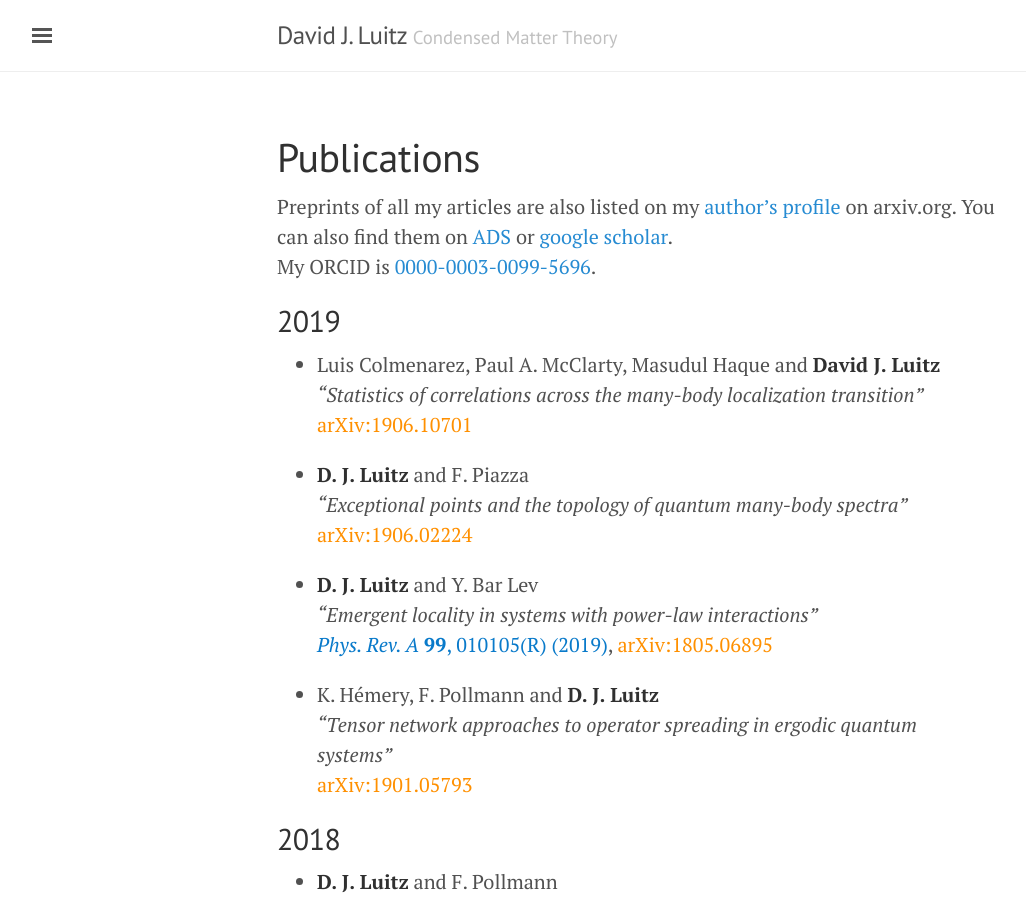
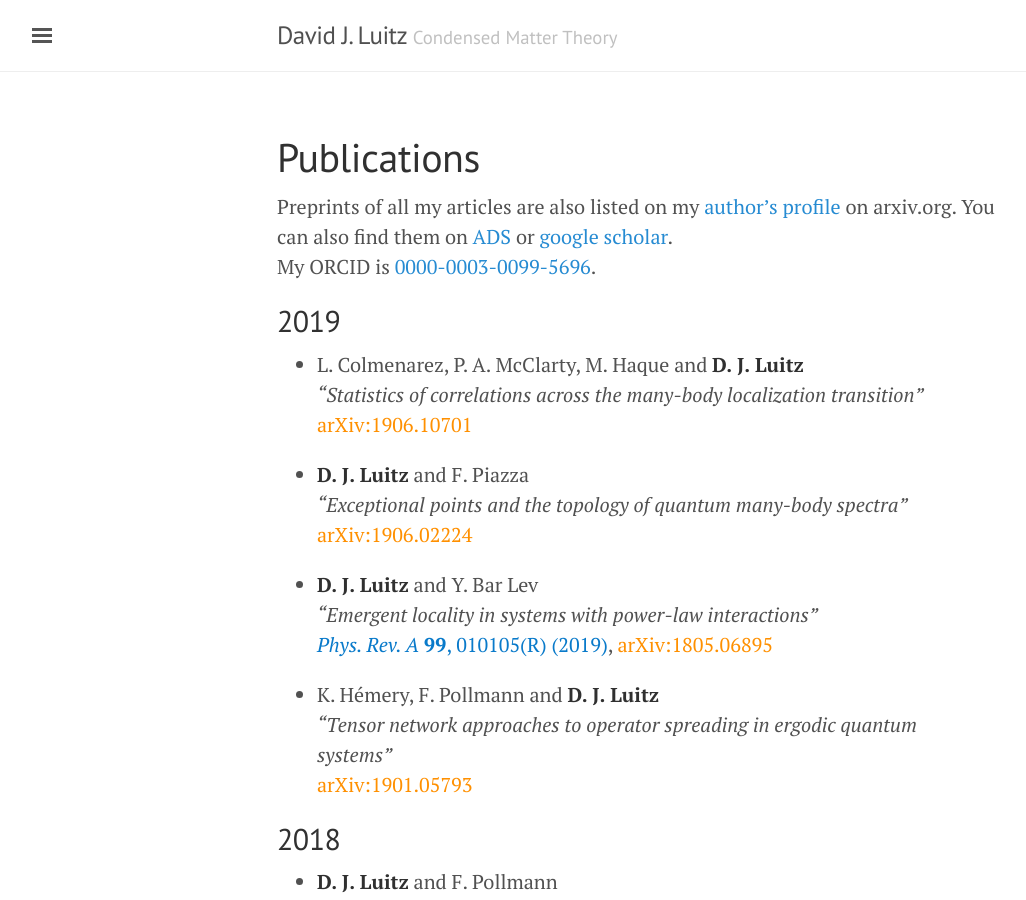
Before and after one commit to dluitz/dluitz.github.io, a Jekyll site: the page built from publications.md, in a window 1280 px wide and 900 px high. Shown: the whole window, without its empty margins (3-1029 px from the left). Built offline with Jekyll 4.4.1, drawn with Linux system fonts in a browser that asks for light colours.

Commit message:
[publist]

```diff
--- a/publications.md
+++ b/publications.md
@@ -10,7 +10,7 @@ My ORCID is [0000-0003-0099-5696](https://orcid.org/0000-0003-0099-5696).
 2019
 ----
 
-+ Luis Colmenarez, Paul A. McClarty, Masudul Haque and **David J. Luitz**
++ L. Colmenarez, P. A. McClarty, M. Haque and **D. J. Luitz**
 *"Statistics of correlations across the many-body localization transition"*
 [arXiv:1906.10701](https://arxiv.org/abs/1906.10701){:class='arxiv'}
 
```
